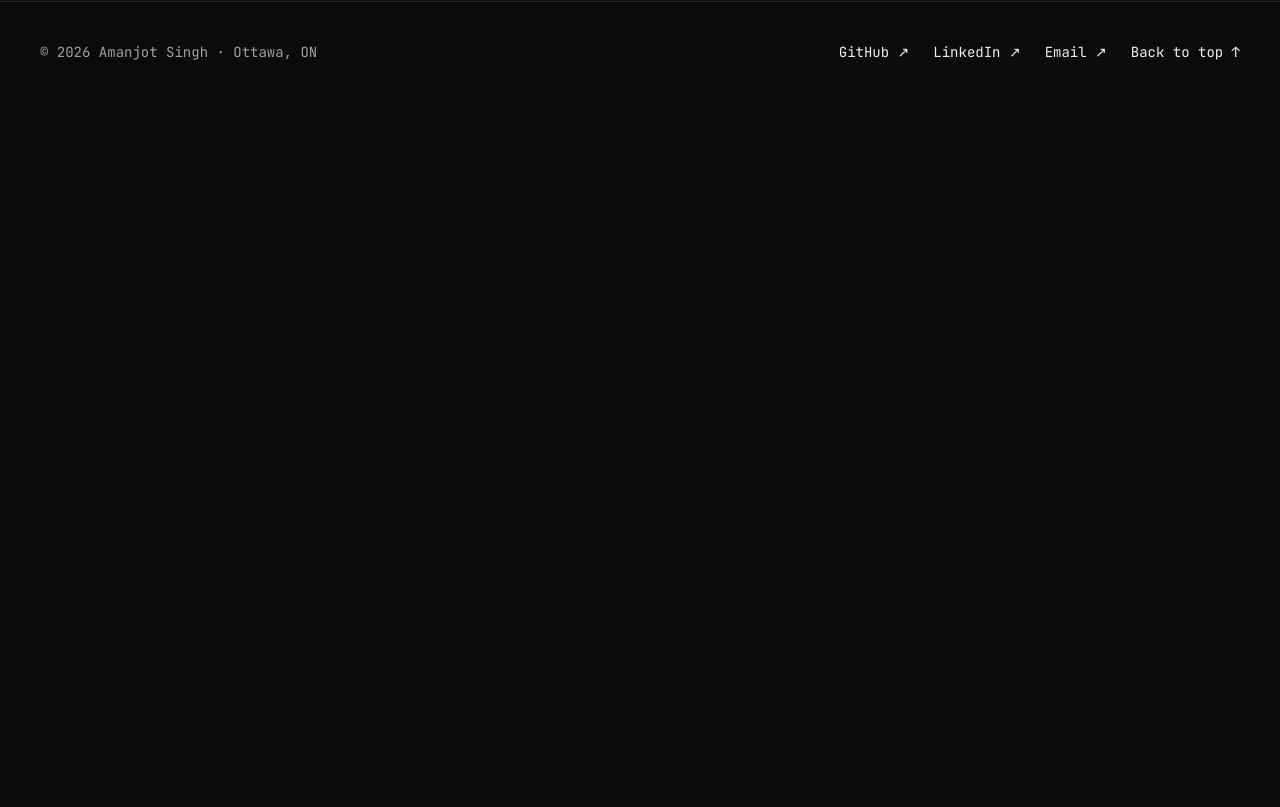
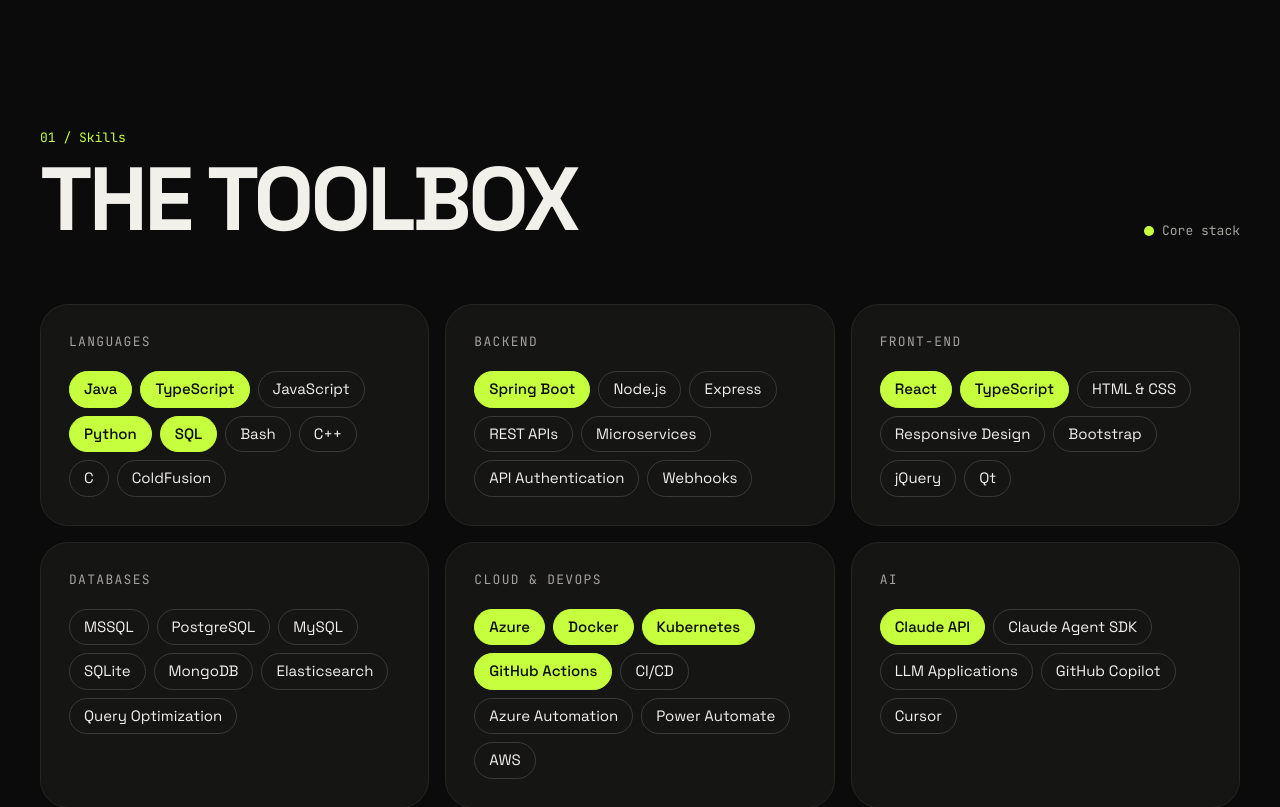
Before and after one commit to amanjot1800/portfolio, a Next.js app: page / in a window 1280 px wide. Shown: the part 1080-1887 px from the top of the page. Before the commit the page ends 1182 px from the top, so only its background shows below. Built offline with nearby package versions, Linux system fonts and the light colour scheme.

Commit message:
feat: add skills section with grouped categories

```diff
--- a/app/page.tsx
+++ b/app/page.tsx
@@ -1,4 +1,5 @@
 import { Hero } from "@/components/sections/hero";
+import { Skills } from "@/components/sections/skills";
 import { Marquee } from "@/components/ui/marquee";
 import { coreSkills } from "@/data/skills";
 
@@ -7,6 +8,7 @@ export default function Home() {
     <main className="flex flex-1 flex-col overflow-x-clip">
       <Hero />
       <Marquee items={coreSkills} label="Core stack" />
+      <Skills index="01" />
     </main>
   );
 }
--- /dev/null
+++ b/components/sections/skills.tsx
@@ -0,0 +1,48 @@
+import { Section } from "@/components/ui/section";
+import { coreSkills, skillGroups } from "@/data/skills";
+
+const core = new Set(coreSkills);
+
+export function Skills({ index }: { index: string }) {
+  return (
+    <Section
+      id="skills"
+      index={index}
+      eyebrow="Skills"
+      title="The toolbox"
+      action={
+        <p className="flex items-center gap-2 font-mono text-eyebrow text-muted">
+          <span className="size-2.5 rounded-full bg-accent" aria-hidden="true" />
+          Core stack
+        </p>
+      }
+    >
+      <ul className="grid gap-4 sm:grid-cols-2 lg:grid-cols-3">
+        {skillGroups.map((group) => (
+          <li
+            key={group.title}
+            className="flex flex-col gap-5 rounded-card border border-line bg-surface p-6 transition-colors hover:border-line-strong sm:p-7"
+          >
+            <h3 className="font-mono text-eyebrow uppercase tracking-widest text-muted">{group.title}</h3>
+            <ul className="flex flex-wrap gap-2" aria-label={group.title}>
+              {group.skills.map((skill) => {
+                const isCore = core.has(skill);
+                return (
+                  <li
+                    key={skill}
+                    className={`rounded-full border px-3.5 py-1.5 text-[0.9375rem] ${
+                      isCore ? "border-accent bg-accent text-accent-fg font-medium" : "border-line-strong"
+                    }`}
+                  >
+                    {skill}
+                    {isCore && <span className="sr-only"> (core stack)</span>}
+                  </li>
+                );
+              })}
+            </ul>
+          </li>
+        ))}
+      </ul>
+    </Section>
+  );
+}
```
